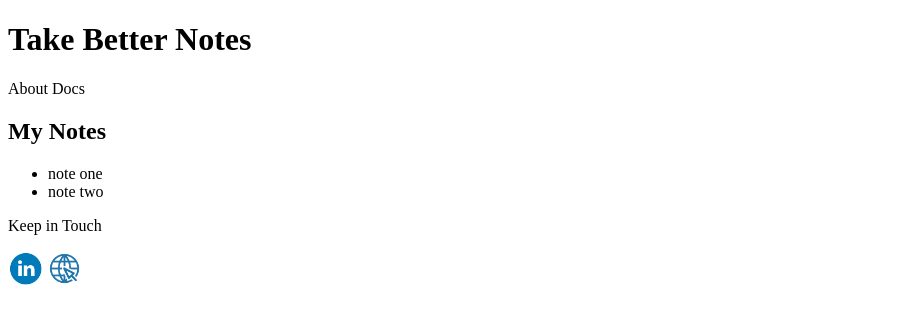
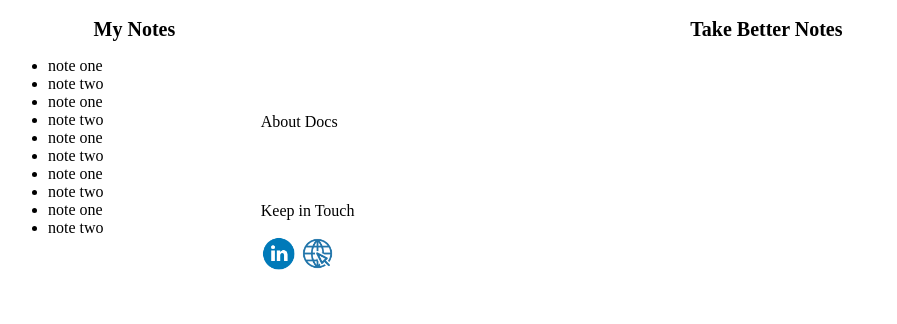
Before and after one commit to Katy0903/Assignment-1, a plain HTML site: page index.html in a window 1280 px wide. Shown: the whole page, without its empty margins (0-897 px from the left). Drawn offline with Linux system fonts and the light colour scheme.

Commit message:
make grid for aside header main footer,update h1h2

```diff
--- a/css/stylesheet.css
+++ b/css/stylesheet.css
@@ -0,0 +1,23 @@
+
+
+body{
+    display: grid;
+    grid-template-columns: repeat(5, 1fr);
+    grid-template-rows: repeat(3, 1fr);
+}
+
+header, main, footer{
+    grid-column: 2/-1;
+
+}
+aside{
+    grid-column: 1/2;
+    grid-row: 1/-1;
+
+}
+
+h1, h2{
+    font-size: 20px;
+    margin: 10px;
+    text-align: center;
+}
--- a/index.html
+++ b/index.html
@@ -22,8 +22,16 @@
         </article>
     </main>
     <aside>
-        <h2>My Notes</h2>
+        <h2 class="hh">My Notes</h2>
         <ul>
+            <li>note one</li>
+            <li>note two</li>
+            <li>note one</li>
+            <li>note two</li>
+            <li>note one</li>
+            <li>note two</li>
+            <li>note one</li>
+            <li>note two</li>
             <li>note one</li>
             <li>note two</li>
         </ul>
```
